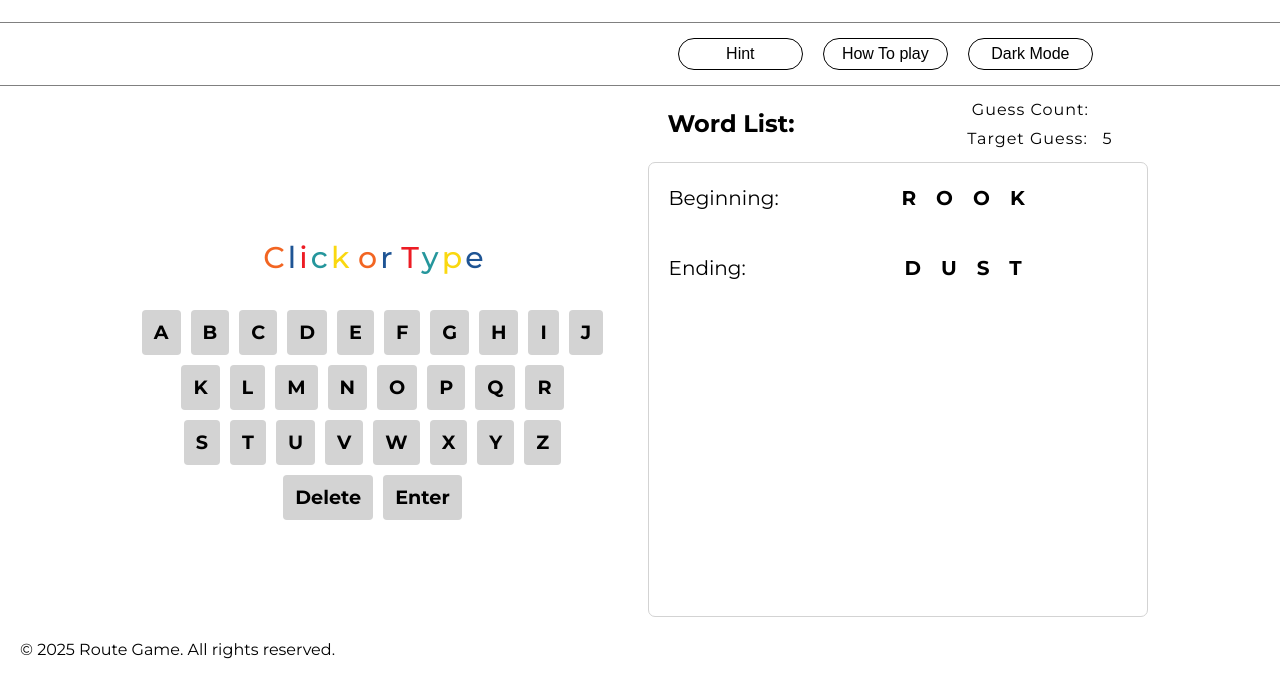
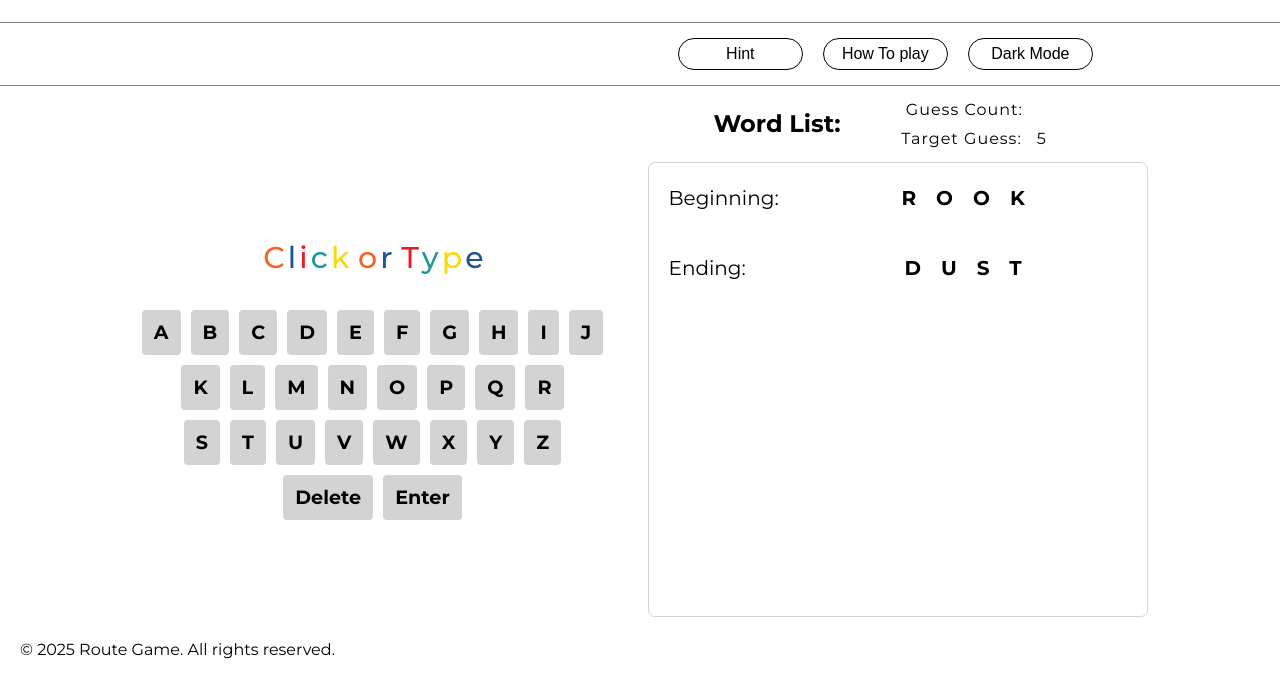
Before and after one commit to MarcoAntOtero/route-game, a plain HTML site: page index.html in a window 1280 px wide. Shown: the part 117-800 px from the top of the page. Drawn offline with Linux system fonts and the light colour scheme.

Commit message:
right container title spacing change

```diff
--- a/index.css
+++ b/index.css
@@ -237,8 +237,8 @@ a:hover {
 .right-container-title {
   display: flex;
   align-items: center;
-  justify-content: space-between;
-  margin: 0 2rem;
+  justify-content: space-evenly;
+  margin: 0 4rem 0 2rem;
 }
 
 .guess-count-container {
```
